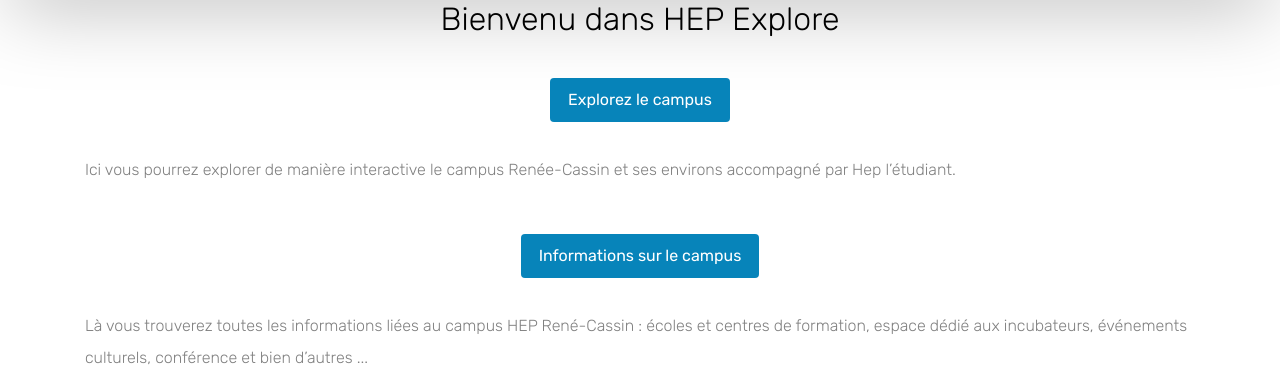
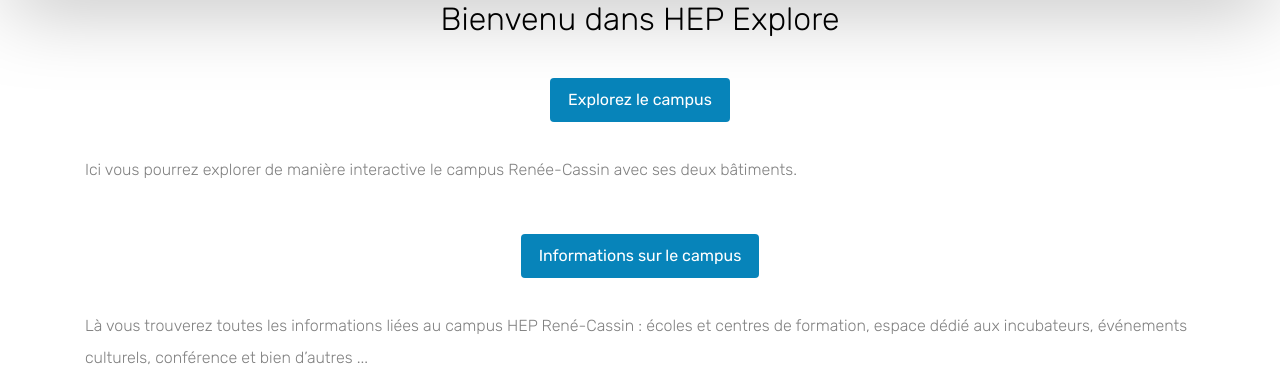
Before and after one commit to Batjax/GitWorkshopB3, a PHP site: page / in a window 1280 px wide. Shown: the part 50-419 px from the top of the page. Run offline with PHP 8.4, Linux system fonts and the light colour scheme; some web fonts are replaced.

Commit message:
Maj textes

```diff
--- a/index.php
+++ b/index.php
@@ -36,7 +36,7 @@
                                 <a href="visite.php" class="btn btn-primary reverse py-2 px-3">Explorez le campus</a>
                             </div>
                             <br>
-                            <p>Ici vous pourrez explorer de manière interactive le campus Renée-Cassin et ses environs accompagné par Hep l’étudiant.</p>
+                            <p>Ici vous pourrez explorer de manière interactive le campus Renée-Cassin avec ses deux bâtiments.</p>
                             <br>
                             <div style="text-align: center;">
                                 <a href="info.html" class="btn btn-primary reverse py-2 px-3">Informations sur le campus</a>
```
